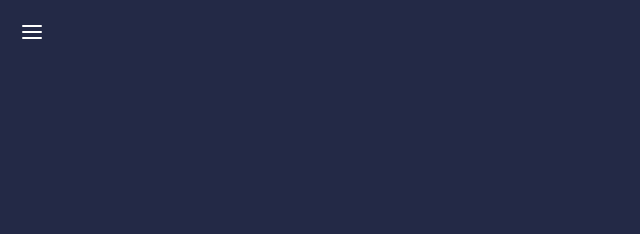
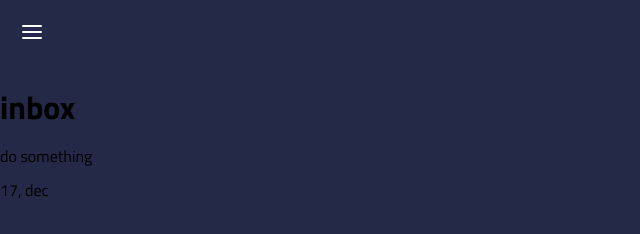
Before and after one commit to commit-isekai/todo-webapp, a website built with webpack: page dist/index.html in a window 1280 px wide. Shown: the whole page, without its empty margins (0-640 px from the left). Built offline with nearby package versions, Linux system fonts and the light colour scheme.

Commit message:
added todo item template

```diff
--- a/dist/index.html
+++ b/dist/index.html
@@ -37,7 +37,22 @@
       </div>
     </div>
   </nav>
-  <section class="section inbox"></section>
+  <section class="section inbox">
+    <div class="container">
+      <h1 class="tab-title">inbox</h1>
+      <div class="todo-item">
+        <div class="item-outside">
+          <div class="importance"></div>
+          <div class="checkbox"></div>
+          <div class="item-info">
+            <p class="item-title">do something</p>
+            <span class="date">17, dec</span>
+          </div>
+        </div>
+        <div class="item-inside"></div>
+      </div>
+    </div>
+  </section>
   <section class="section completed"></section>
   <section class="section today"></section>
 </body>
```
